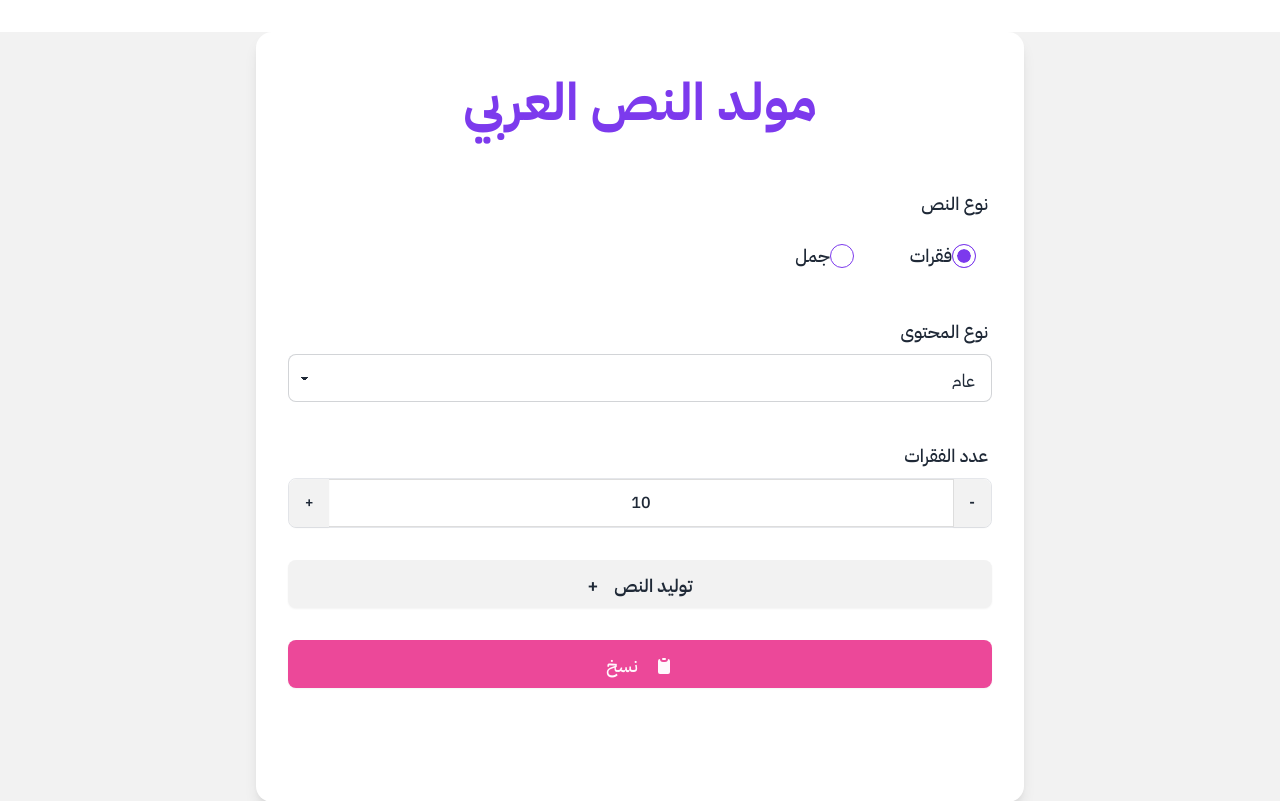
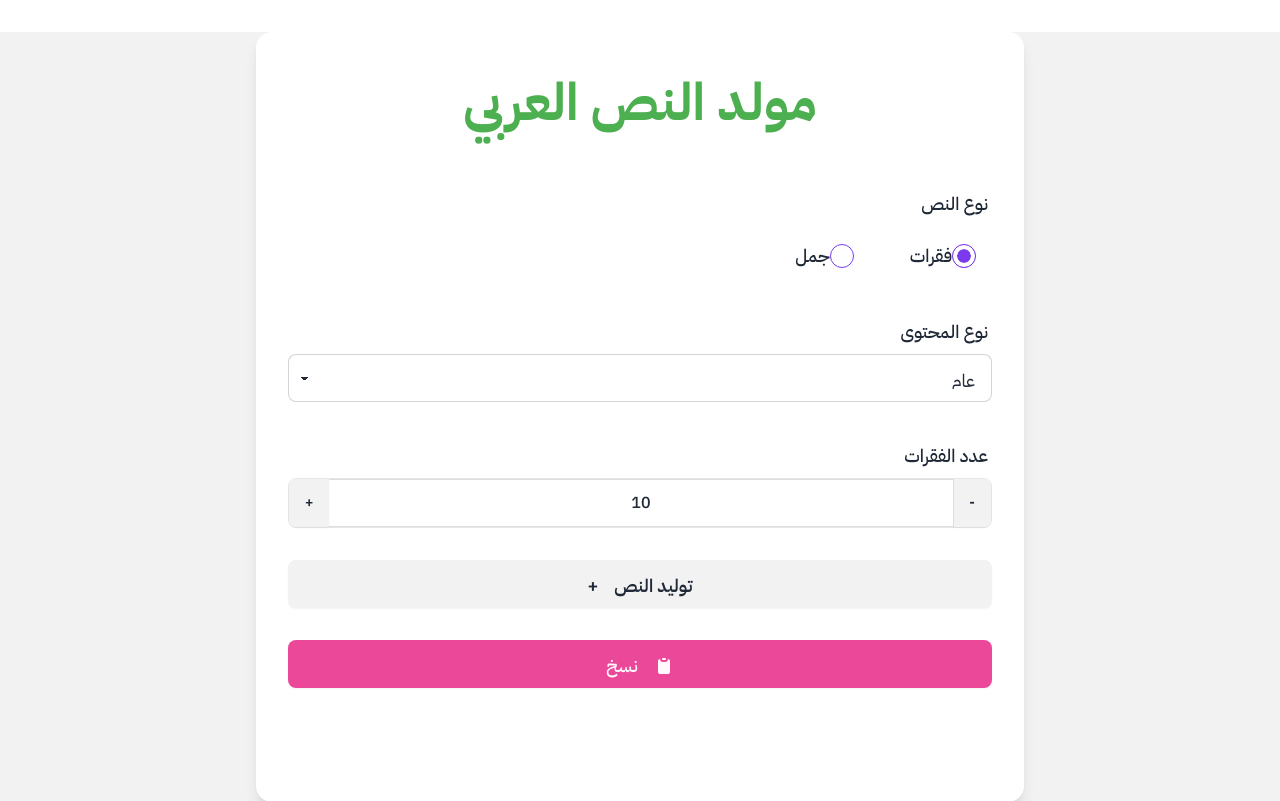
Before and after one commit to madhoundes/arabic-text-generator, a Flask app: page / in a window 1280 px wide. Shown: the top 801 px of the page. Run offline with Flask 2, Linux system fonts and the light colour scheme.

Commit message:
Update title color to green and fix server port configuration

```diff
--- a/app.py
+++ b/app.py
@@ -7,4 +7,4 @@ def index():
     return render_template('index.html')
 
 if __name__ == '__main__':
-    app.run(debug=True)
+    app.run(host='0.0.0.0', port=8000, debug=True)
--- a/static/css/main.css
+++ b/static/css/main.css
@@ -687,6 +687,7 @@ h1, h2, h3, h4, h5, h6 {
 #output {
   font-weight: 400;
   line-height: 1.8;
+  color: red !important;
 }
 
 .container {
@@ -1815,9 +1816,9 @@ h1, h2, h3, h4, h5, h6 {
   color: rgb(31 41 55 / var(--tw-text-opacity, 1));
 }
 
-.text-primary{
+.text-primary {
   --tw-text-opacity: 1;
-  color: rgb(124 58 237 / var(--tw-text-opacity, 1));
+  color: #4CAF50 !important;
 }
 
 .shadow-lg{
```
